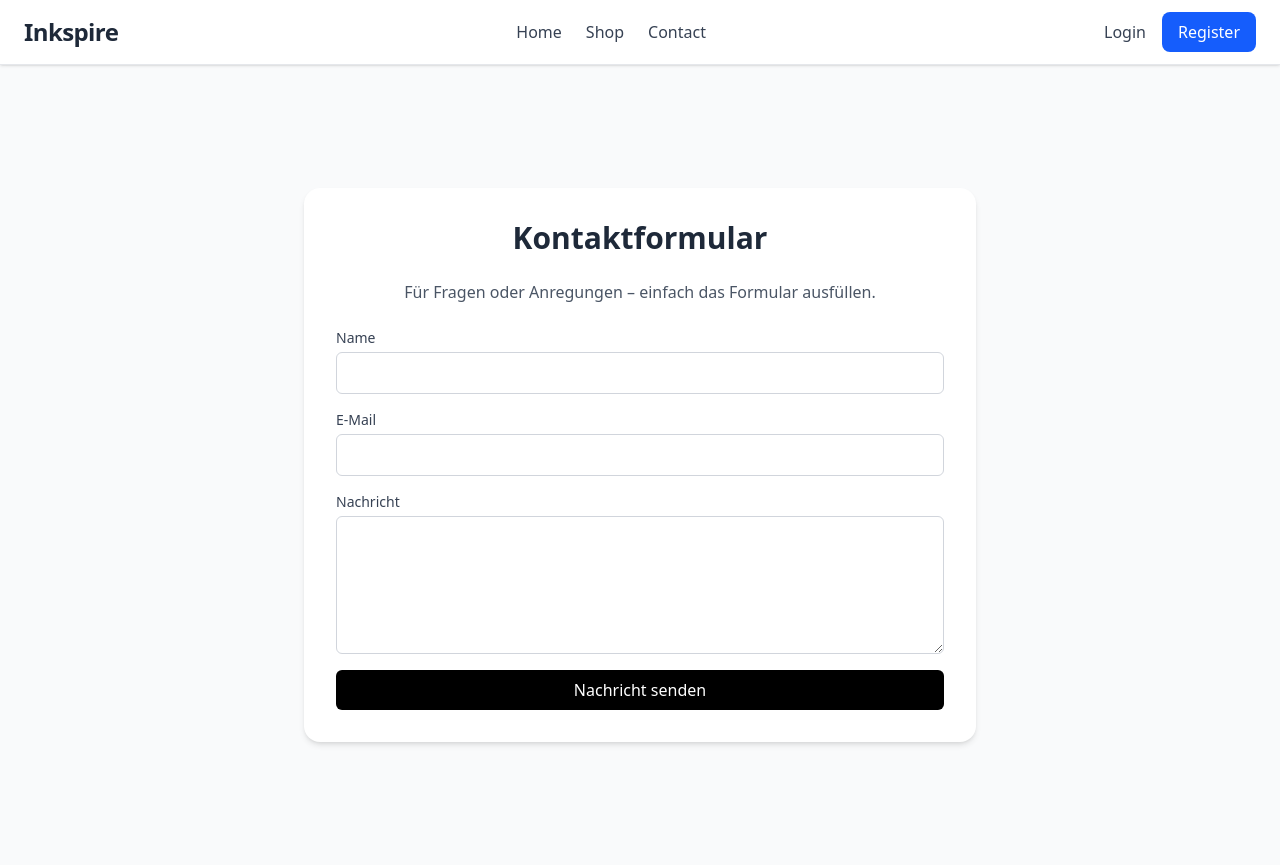
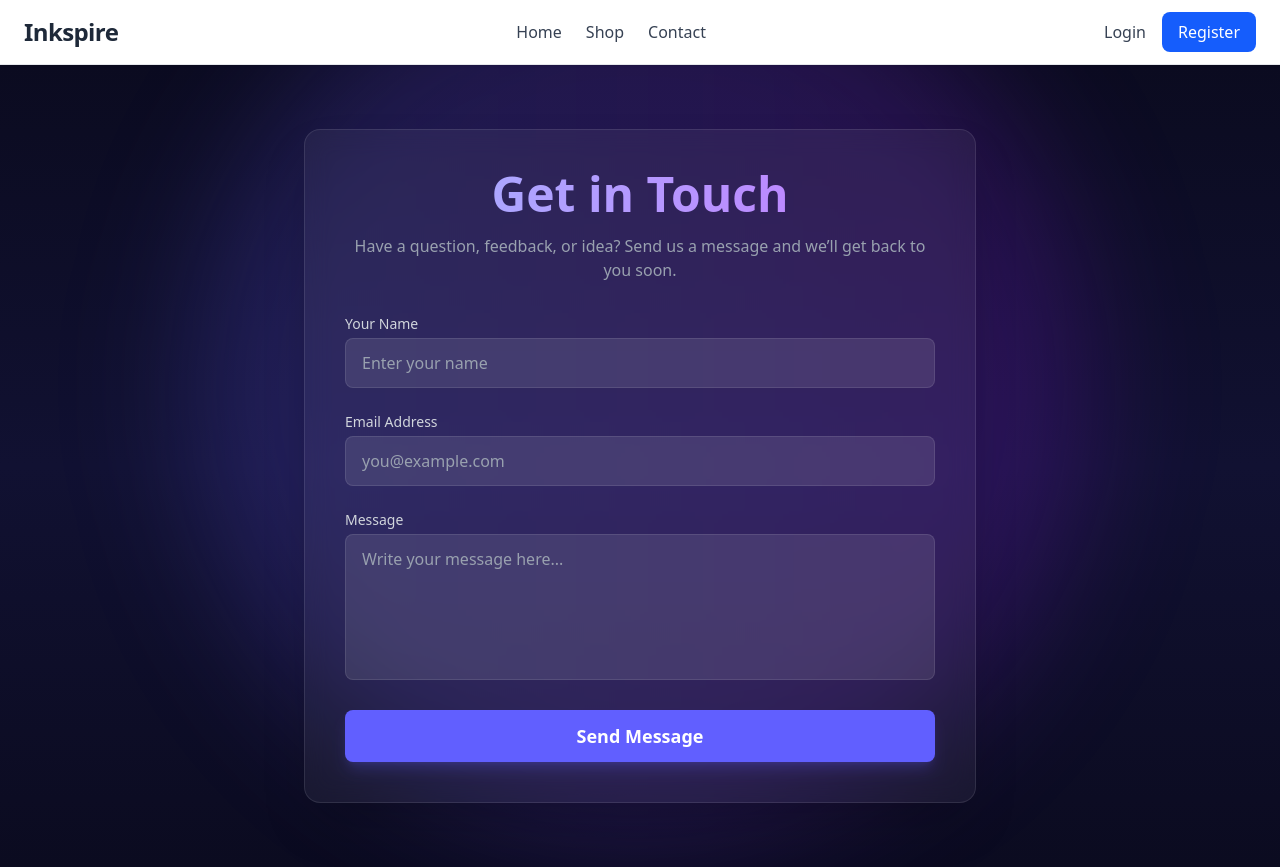
Before and after one commit to enithebest/diplomaInkspire, a SvelteKit app in the folder inksipre/: page /contact in a window 1280 px wide. Built offline with nearby package versions, Linux system fonts and the light colour scheme.

Commit message:
100% finished concat from

```diff
--- a/inksipre/src/routes/contact/+page.svelte
+++ b/inksipre/src/routes/contact/+page.svelte
@@ -3,56 +3,96 @@
 	export let form;
 </script>
 
-<div class="min-h-screen flex flex-col items-center justify-center bg-gray-50 py-12 px-4">
-	<div class="max-w-2xl w-full bg-white p-8 rounded-2xl shadow-md">
-		<h1 class="text-3xl font-bold mb-6 text-center text-gray-800"> Kontaktformular</h1>
-		<p class="text-gray-600 mb-6 text-center">
-			Für Fragen oder Anregungen – einfach das Formular ausfüllen.
+<section
+	class="relative min-h-screen flex flex-col items-center justify-center bg-gradient-to-b from-[#0b0b20] via-[#111132] to-[#0b0b20] text-white px-6 py-16 overflow-hidden"
+>
+	<!-- glowing background -->
+	<div
+		class="absolute -top-32 left-1/2 w-[900px] h-[900px] rounded-full bg-gradient-to-r from-indigo-500/20 to-purple-600/20 blur-3xl -translate-x-1/2"
+	></div>
+
+	<!-- card container -->
+	<div
+		class="relative z-10 w-full max-w-2xl bg-white/5 backdrop-blur-md border border-white/10 rounded-2xl shadow-2xl p-10"
+	>
+		<h1
+			class="text-4xl md:text-5xl font-bold text-center mb-4 bg-gradient-to-r from-indigo-300 to-purple-400 bg-clip-text text-transparent"
+		>
+			Get in Touch
+		</h1>
+
+		<p class="text-gray-400 text-center mb-8">
+			Have a question, feedback, or idea? Send us a message and we’ll get back to you soon.
 		</p>
 
-		<form method="POST" action="?/send" use:enhance class="space-y-4">
+		<form method="POST" action="?/send" use:enhance class="space-y-6">
+			<!-- Name -->
 			<div>
-				<label class="block text-sm font-medium text-gray-700">Name</label>
+				<label class="block text-sm font-medium text-gray-300 mb-1">Your Name</label>
 				<input
 					type="text"
 					name="name"
 					required
-					class="mt-1 block w-full border border-gray-300 rounded-md p-2 focus:outline-none focus:ring-2 focus:ring-black"
+					placeholder="Enter your name"
+					class="w-full px-4 py-3 rounded-lg bg-white/10 border border-white/10 placeholder-gray-400 text-gray-100 focus:outline-none focus:border-indigo-400 focus:ring-2 focus:ring-indigo-400 transition"
 				/>
 			</div>
 
+			<!-- Email -->
 			<div>
-				<label class="block text-sm font-medium text-gray-700">E-Mail</label>
+				<label class="block text-sm font-medium text-gray-300 mb-1">Email Address</label>
 				<input
 					type="email"
 					name="email"
 					required
-					class="mt-1 block w-full border border-gray-300 rounded-md p-2 focus:outline-none focus:ring-2 focus:ring-black"
+					placeholder="you@example.com"
+					class="w-full px-4 py-3 rounded-lg bg-white/10 border border-white/10 placeholder-gray-400 text-gray-100 focus:outline-none focus:border-indigo-400 focus:ring-2 focus:ring-indigo-400 transition"
 				/>
 			</div>
 
+			<!-- Message -->
 			<div>
-				<label class="block text-sm font-medium text-gray-700">Nachricht</label>
+				<label class="block text-sm font-medium text-gray-300 mb-1">Message</label>
 				<textarea
 					name="message"
 					rows="5"
 					required
-					class="mt-1 block w-full border border-gray-300 rounded-md p-2 focus:outline-none focus:ring-2 focus:ring-black"
+					placeholder="Write your message here..."
+					class="w-full px-4 py-3 rounded-lg bg-white/10 border border-white/10 placeholder-gray-400 text-gray-100 focus:outline-none focus:border-indigo-400 focus:ring-2 focus:ring-indigo-400 transition resize-none"
 				></textarea>
 			</div>
 
+			<!-- Button -->
 			<button
 				type="submit"
-				class="w-full bg-black text-white py-2 px-4 rounded-md hover:bg-gray-800 transition-colors"
+				class="w-full py-3 rounded-lg bg-indigo-500 hover:bg-indigo-600 text-white font-semibold text-lg shadow-lg shadow-indigo-500/20 transition-all duration-200"
 			>
-				Nachricht senden
+				Send Message
 			</button>
 
+			<!-- Feedback messages -->
 			{#if form?.success}
-				<p class="text-green-600 text-center mt-3">{form.success}</p>
+				<p class="text-green-400 text-center mt-4 animate-fade-in">{form.success}</p>
 			{:else if form?.error}
-				<p class="text-red-600 text-center mt-3">{form.error}</p>
+				<p class="text-red-400 text-center mt-4 animate-fade-in">{form.error}</p>
 			{/if}
 		</form>
 	</div>
-</div>
+</section>
+
+<style>
+	@keyframes fade-in {
+		from {
+			opacity: 0;
+			transform: translateY(8px);
+		}
+		to {
+			opacity: 1;
+			transform: translateY(0);
+		}
+	}
+
+	.animate-fade-in {
+		animation: fade-in 0.4s ease-out forwards;
+	}
+</style>
```
